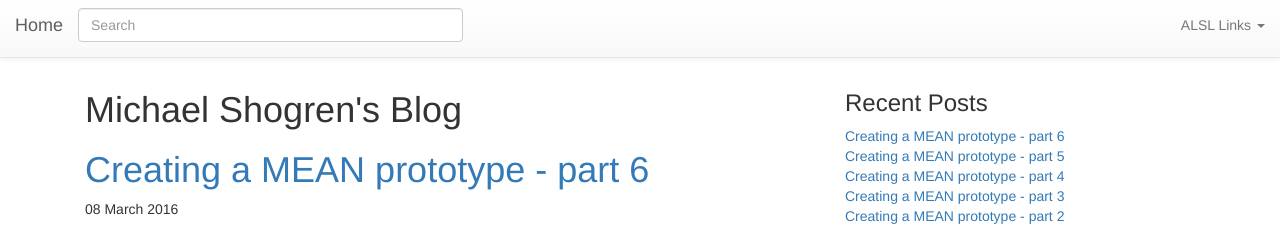
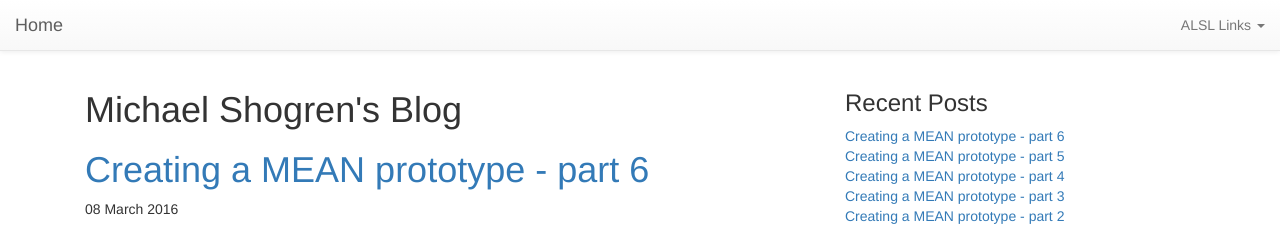
Before and after one commit to mshogren/mshogren.github.io, a Jekyll site: the page built from index.html, in a window 1280 px wide. Shown: the top 226 px of the page. Built offline with Jekyll 4.4.1, drawn with Linux system fonts in a browser that asks for light colours; nearby versions of some CDN libraries; the list of posts is cut into pages by our own code; comment, search, counter and statistics services are not loaded.

Commit message:
Testing layout for mobile

```diff
--- a/_layouts/default.html
+++ b/_layouts/default.html
@@ -43,11 +43,11 @@
                     <span class="icon-bar"></span>
                 </button>
                 <a class="navbar-brand" href="/">Home</a>
-                <form action="get" id="search-form" role="search">
+                <!--<form action="get" id="search-form" role="search">
                     <div class="form-group">
                         <input id="search-input" type="text" class="form-control" placeholder="Search">
                     </div>
-                </form>
+                </form>-->
             </div>
 
             <!-- Collect the nav links, forms, and other content for toggling -->
```
